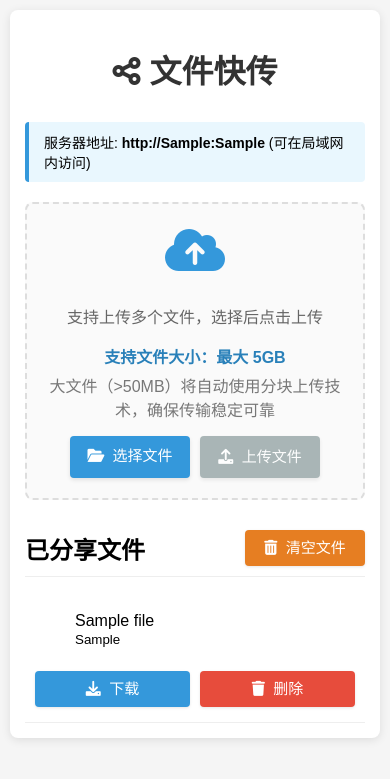
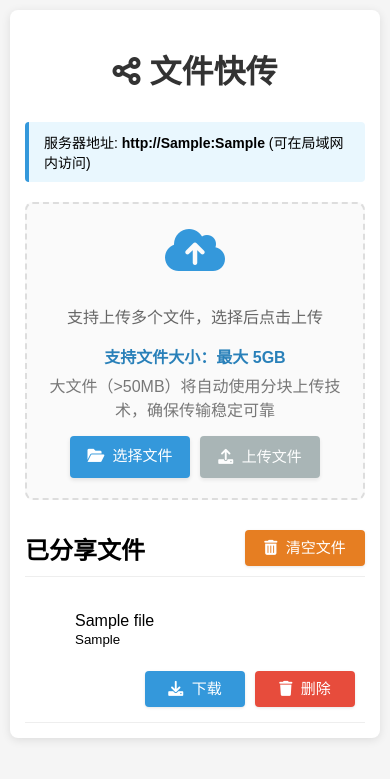
Before and after one commit to MagicCD/Transfer, a Flask app: template templates/index.html in a window 390 px wide. Shown: the top 779 px of the page. Run offline with Flask 3, Linux system fonts and the light colour scheme; the template is opened without the code that fills it: most values are stand-ins (such as "Sample title", 1, 10 or a date in 2020); some libraries are stand-ins or nearby versions.

Commit message:
更新模板文件并删除空的uploads目录

```diff
--- a/templates/index.html
+++ b/templates/index.html
@@ -226,7 +226,7 @@
         }
         .file-actions {
             display: flex;
-            gap: 12px;
+            gap: 6px;
             flex-wrap: wrap;
             align-items: center;
         }
@@ -239,14 +239,13 @@
             text-decoration: none;
             display: inline-block;
             font-size: 15px;
-            min-width: 120px;
+            width: 100px;
             height: 36px;
             line-height: 20px;
             box-sizing: border-box;
             text-align: center;
             flex: 0 0 auto;
             box-shadow: 0 1px 3px rgba(0, 0, 0, 0.1);
-            width: auto;
         }
         .download-btn {
             background-color: #3498db;
@@ -317,7 +316,7 @@
             }
             .file-actions {
                 width: 100%;
-                justify-content: space-between;
+                justify-content: flex-end;
                 margin-top: 8px;
                 gap: 10px;
             }
@@ -331,10 +330,8 @@
                 width: auto;
             }
             .file-actions .action-btn {
-                flex: 1;
-                width: auto;
-                max-width: none;
-                min-width: 120px;
+                width: 100px;
+                flex: 0 0 auto;
                 font-size: 15px;
             }
             .clear-all-btn {
```
Also changed, not shown: 1 other file.
